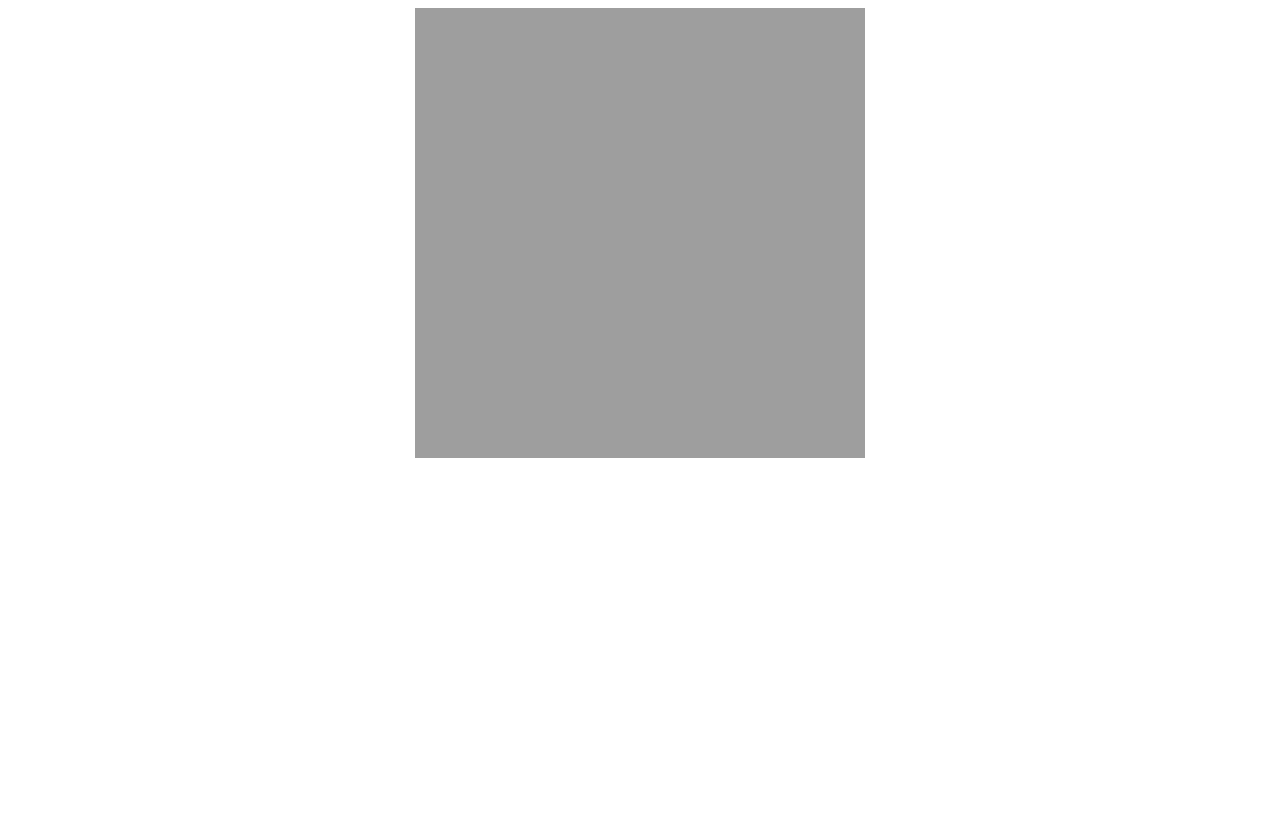
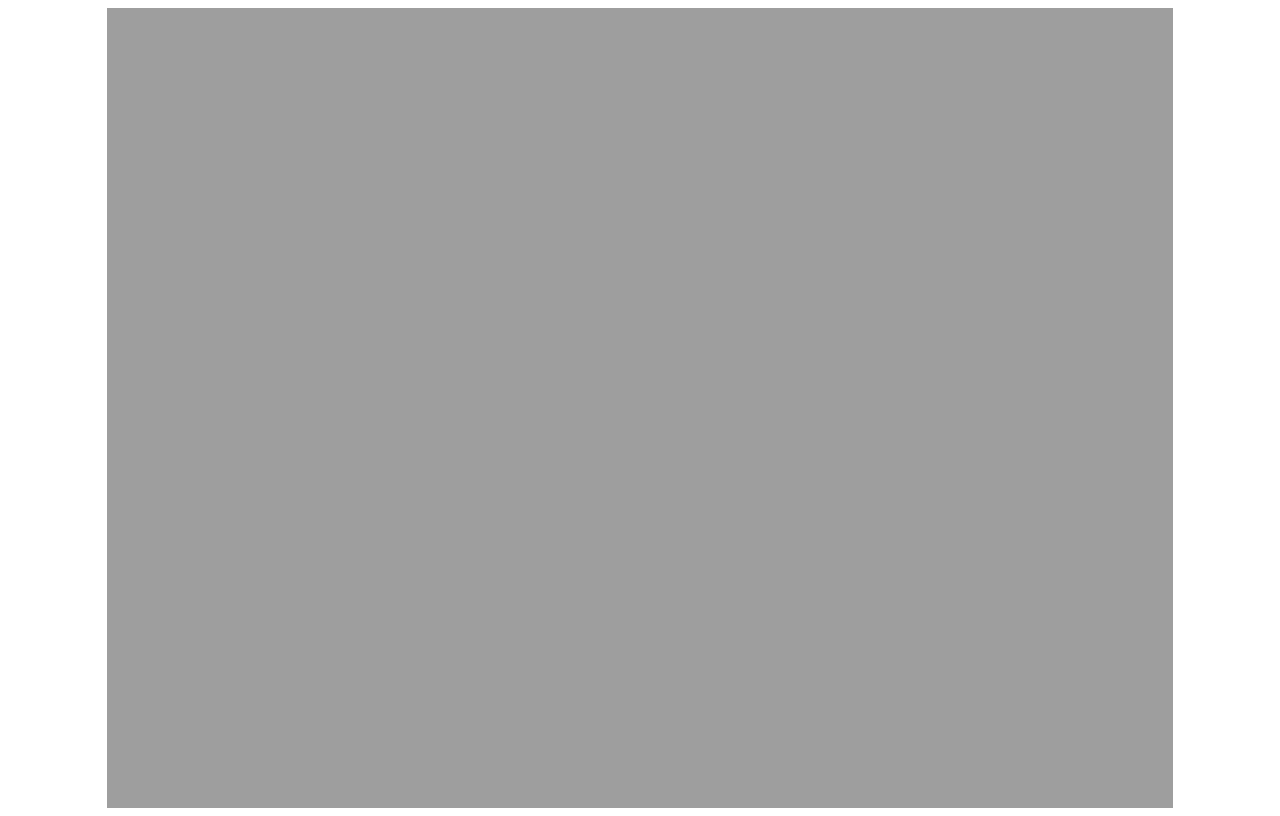
Before and after one commit to builddweller/bvs1_module4, a plain HTML site: page index.html in a window 1280 px wide. Drawn offline with Linux system fonts and the light colour scheme.

Commit message:
Update index.html

```diff
--- a/index.html
+++ b/index.html
@@ -14,8 +14,6 @@
       align-items: center; /* 세로 중앙 정렬 */
     }
     canvas {
-      width: 450px; /* 필요에 따라 크기 조정 */
-      height: auto; /* 비율 유지 */
       display: block;
     }
   </style>
@@ -35,7 +33,7 @@
       // 이미지 파일들
 const images = [];
 for (let i = 40001; i <= 40100; i++) {
-        images.push(`https://raw.githubusercontent.com/wndud630/module4/main/${i}.jpg`);
+  images.push(`https://raw.githubusercontent.com/builddweller/bvs1_image/main/Module_4/${i}.jpg`);
 }
 
       let currentIndex = Math.floor(images.length / 2); // 중간 이미지부터 시작
@@ -43,9 +41,8 @@
       let startX;
       const rotationFactor = 1; // 회전 속도 조절 인자
 
-      // 캔버스 크기 설정
-      canvas.width = 1000;  // 너비 설정
-      canvas.height = 1000; // 높이 설정
+            // 원본 이미지의 비율을 계산할 변수
+      let imgWidth, imgHeight;
 
       // 이미지 로드
       const imgElements = [];
@@ -57,7 +54,12 @@ img.onload = () => {
           imgElements[index] = img;
           imagesLoaded++;
           console.log(`Image loaded: ${index}`); // 이미지 로드 확인
+
+          // 첫 번째 이미지를 로드했을 때 이미지의 비율을 계산
           if (imagesLoaded === images.length) {
+            imgWidth = imgElements[0].width;
+            imgHeight = imgElements[0].height;
+            resizeCanvas(); // 캔버스 크기 조정
             drawImage();
           }
         };
@@ -67,6 +69,22 @@ img.onload = () => {
       function drawImage() {
         ctx.clearRect(0, 0, canvas.width, canvas.height);
         ctx.drawImage(imgElements[currentIndex], 0, 0, canvas.width, canvas.height);
+      }
+
+            // 창 크기 조정 시 캔버스 크기 조정 (비율 유지)
+      function resizeCanvas() {
+        const windowWidth = window.innerWidth;
+        const windowHeight = window.innerHeight;
+
+        // 원본 이미지 비율에 맞게 크기 계산
+        const aspectRatio = imgWidth / imgHeight;
+        if (windowWidth / windowHeight > aspectRatio) {
+          canvas.width = windowHeight * aspectRatio;
+          canvas.height = windowHeight;
+        } else {
+          canvas.width = windowWidth;
+          canvas.height = windowWidth / aspectRatio;
+        }
       }
 
       // 마우스가 캔버스로 들어올 때 커서 이미지 변경
@@ -115,6 +133,12 @@ img.onload = () => {
           startX = e.touches[0].clientX;
         }
       });
+
+        // 창 크기 조정 시 캔버스 크기 조정
+      window.addEventListener('resize', () => {
+        resizeCanvas();
+        drawImage(); // 크기 변경 시 이미지 다시 그리기
+      });
     });
   </script>
 </body>
```
Lines whose indentation alone changed are shown as unchanged.
